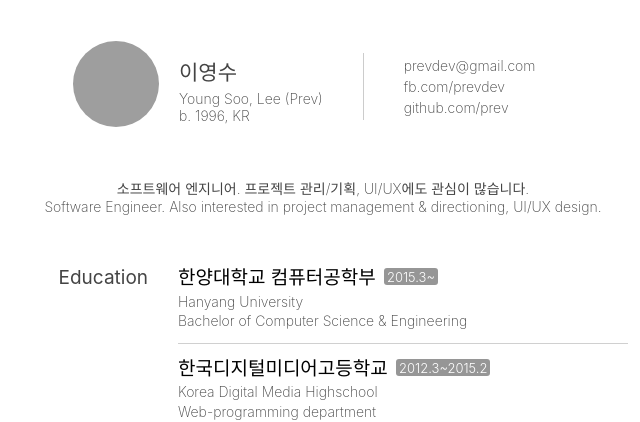
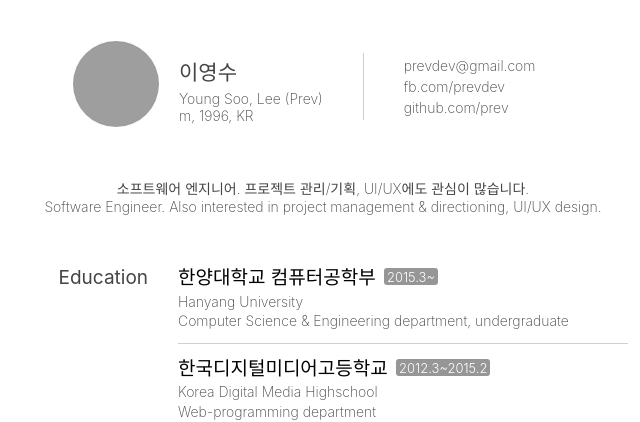
Before and after one commit to Prev/prev.github.io, a Jekyll site: the page built from profile.html, in a window 1280 px wide and 900 px high, cut to the strip 238-660 px from the top of the window. Shown: the whole strip, without its empty margins (317-957 px from the left). Built offline with Jekyll 4.4.1, drawn with Linux system fonts in a browser that asks for light colours; grey boxes are pictures that could not be loaded.

```diff
--- a/_layouts/default.html
+++ b/_layouts/default.html
@@ -130,5 +130,9 @@
 		ga('create', '{{ site.google_analytics }}', 'auto');
 		ga('send', 'pageview');
 	</script>
+
+	<div class="scroll-top">
+		<i class="fa fa-caret-up" aria-hidden="true"></i>
+	</div>
 </body>
 </html>
--- a/profile.html
+++ b/profile.html
@@ -12,7 +12,7 @@ title: Profile
 		<div class="fl">
 			<h2>이영수</h2>
 			<div>Young Soo, Lee (Prev)</div>
-			<div>b. 1996, KR</div>
+			<div>m, 1996, KR</div>
 		</div>
 		<div class="fl contacts">
 			<ul>
@@ -38,7 +38,7 @@ title: Profile
 					<h4>한양대학교 컴퓨터공학부 <span class="date">2015.3~</span></h4>
 					<div>
 						Hanyang University<br>
-						Bachelor of Computer Science & Engineering
+						Computer Science & Engineering department, undergraduate
 					</div>
 				</li>
 				<li class="section">
```
Also changed, not shown: _posts/2017-08-08-Design-Memento-2.md (+1 -1 lines), _posts/2017-09-04-드레이퍼-대학과-실리콘밸리-연수.md (+5 -5 lines), attachs/draper-univ/canvas.jpg (added), attachs/draper-univ/dschool.jpg (added), attachs/draper-univ/goldengatebridge.jpg (added), attachs/draper-univ/google_campus.jpg (added), 5 other files.
